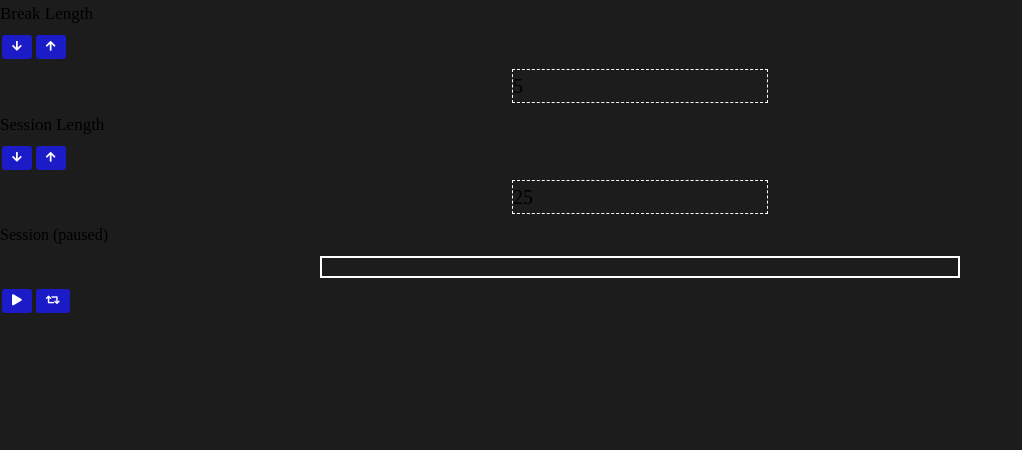
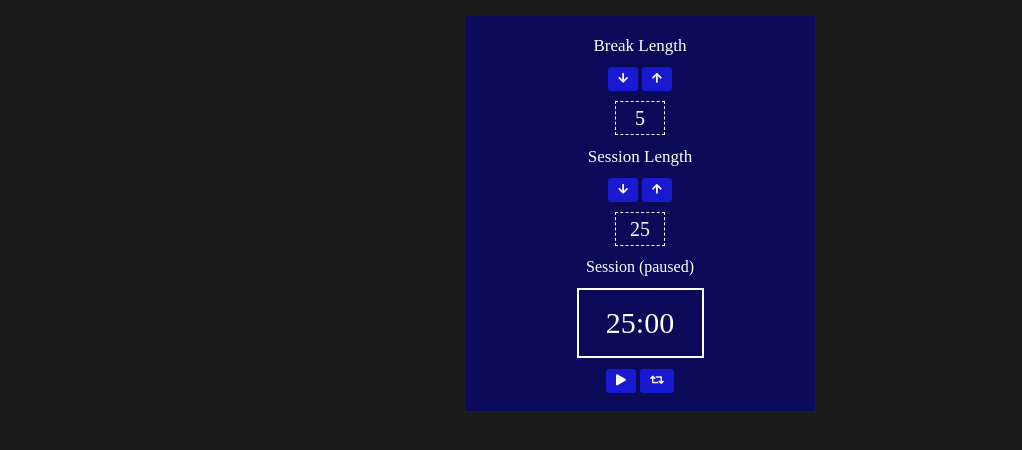
Before and after one commit to desirekaleba/freecodecamp-curriculum, a React (Create React App) app in the folder pomodoro-clock/: page / in a window 1280 px wide. Shown: the top 450 px of the page, without its empty margins (0-1022 px from the left). Built offline with nearby package versions, Linux system fonts and the light colour scheme.

Commit message:
Set default Timer
TimeLeft label, a label displaying the currentTime changed from static 25:00 to dynamic varying according to the session length

```diff
--- a/pomodoro-clock/src/App.js
+++ b/pomodoro-clock/src/App.js
@@ -123,7 +123,7 @@ countdown( parent, minutes, seconds )
 
   render() {
     return (
-      <div>
+      <div id="main-app">
         <div id="break">
           <label id="break-label">Break Length</label>
           <br />
@@ -146,7 +146,11 @@ countdown( parent, minutes, seconds )
           </button>
           <p id="session-length">{this.state.sessionLength}</p>
           <label id="timer-label">Session ({this.state.sessionState})</label>
-          <p id="time-left">{this.state.timeLeft}</p>
+          <p id="time-left">
+            {this.state.timeLeft === ''
+            ? this.state.sessionLength + ':00'
+            : this.state.timeLeft}
+          </p>
         </div>
         <button id="start_stop" onClick={this.playPause}>
           {
```
